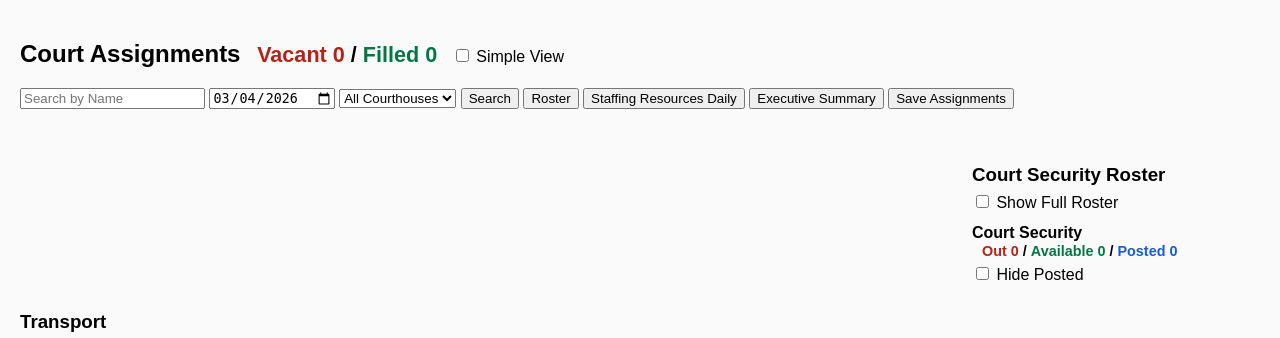
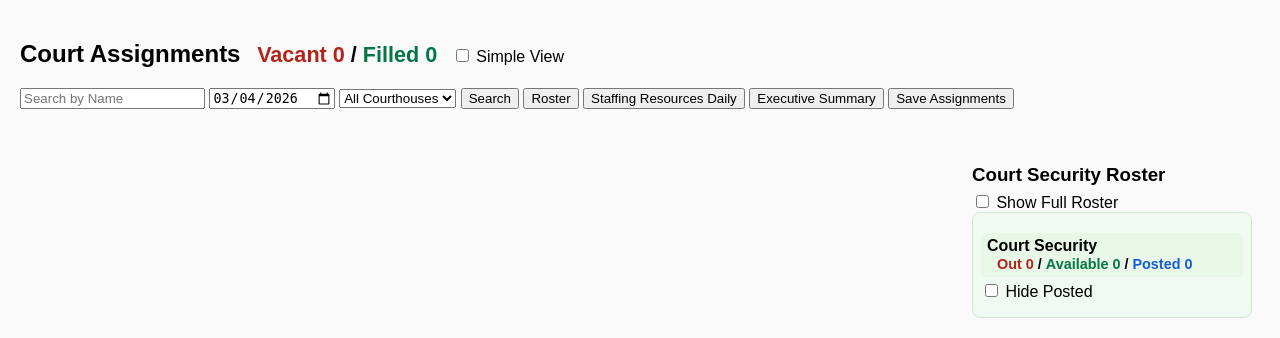
Before and after one commit to kisangseo/court-scheduling, a Flask app: page / in a window 1280 px wide. Shown: the top 338 px of the page. Run offline with Flask 3, Linux system fonts and the light colour scheme; data that the repository does not hold is empty.

Commit message:
Add return navigation and highlight main roster list

```diff
--- a/static/css/styles.css
+++ b/static/css/styles.css
@@ -98,10 +98,27 @@ th, td {
     border-radius: 4px;
 }
 
+
+#rosterList {
+    background: #f0faf0;
+    border: 1px solid #d1e9d1;
+    border-radius: 8px;
+    padding: 8px;
+}
+
+.roster-section-title {
+    background: #e8f7e8;
+    border-radius: 4px;
+    padding: 4px 6px;
+}
+
 .roster-item {
-    padding: 4px 0;
-    cursor: pointer;
+    background: #f4fbf4;
+    border-radius: 4px;
+    margin-bottom: 4px;
+    padding: 4px 6px;
 }
+
 
 .roster-item.selected {
     outline: 2px solid #528bff;
--- a/templates/executive_summary.html
+++ b/templates/executive_summary.html
@@ -53,6 +53,7 @@
 <body>
 <div class="summary-wrapper">
     <h2>Executive Summary</h2>
+    <button type="button" onclick="window.location.href='/'">Return to Main</button>
 
     <div class="summary-controls">
         <label for="summaryDate"><strong>Select a date:</strong></label>
--- a/templates/roster.html
+++ b/templates/roster.html
@@ -34,6 +34,7 @@
 <body>
 
 <h2>Deputy Roster</h2>
+<button type="button" onclick="window.location.href='/'">Return to Main</button>
 <div class="toolbar">
     <label>
         Date:
--- a/templates/staffing.html
+++ b/templates/staffing.html
@@ -7,6 +7,7 @@
 <body>
 
 <h2>Staffing Resources Daily</h2>
+<button type="button" onclick="window.location.href='/'">Return to Main</button>
 <label for="staffingDate">Date:</label>
 <input type="date" id="staffingDate">
 
```
